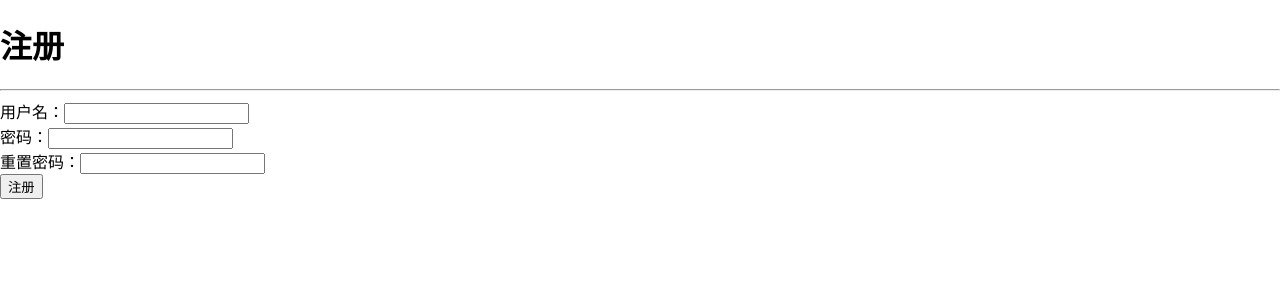
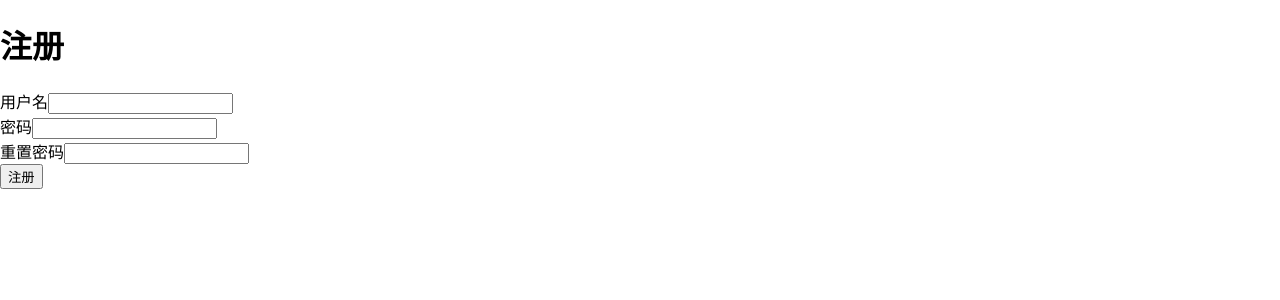
Before and after one commit to cnqinglin/next-demo, a Next.js app: page /sign_up in a window 1280 px wide. Shown: the top 300 px of the page. Built offline with nearby package versions, Linux system fonts and the light colour scheme.

Commit message:
同步代码（忽略一些小问题）

```diff
--- a/pages/api/v1/users.tsx
+++ b/pages/api/v1/users.tsx
@@ -1,30 +1,28 @@
-import { NextApiHandler, NextApiRequest, NextApiResponse } from "next";
-import { User } from 'src/entity/User'
-import { getDataBaseConnection } from "lib/getDataBaseConnection";
+import {NextApiHandler} from 'next';
+import {User} from '../../../src/entity/User';
+import {useEffect} from 'react';
+import md5 from 'md5';
+import { getDataBaseConnection } from 'lib/getDataBaseConnection';
 
-const Users: NextApiHandler = async (req: NextApiRequest, res: NextApiResponse) => {
-    const { username, password, passwordConfirmation } = req.body
-    const connection = await getDataBaseConnection()
-    const user = new User()
+const Posts: NextApiHandler = async (req, res) => {
+  const {username, password, passwordConfirmation} = req.body;
+  const connection = await getDataBaseConnection();// 第一次链接能不能用 get
+  res.setHeader('Content-Type', 'application/json; charset=utf-8');
+
+  const user = new User();
   user.username = username.trim();
   user.password = password;
   user.passwordConfirmation = passwordConfirmation;
-    res.setHeader('Content-Type', 'application/json;charset=utf-8')
-    user.validate()
-
+  await user.validate();
   if (user.hasErrors()) {
     res.statusCode = 422;
     res.write(JSON.stringify(user.errors));
   } else {
-        // user.passwordDigest =md5(user.password);
     await connection.manager.save(user);
     res.statusCode = 200;
-        res.write(JSON.stringify(user))
+    res.write(JSON.stringify(user));
   }
+  res.end();
+};
 
-    res.end()
-
-
-}
-
-export default Users;
+export default Posts;
--- a/pages/sign_up.tsx
+++ b/pages/sign_up.tsx
@@ -1,63 +1,77 @@
-import axios, { AxiosError, AxiosResponse } from "axios";
-import { NextPage } from "next";
-import { stringify } from "querystring";
-import { useCallback, useState } from "react";
+import {NextPage} from 'next';
+import {useCallback, useState} from 'react';
+import axios, {AxiosError, AxiosResponse} from 'axios';
 
 const SignUp: NextPage = () => {
   const [formData, setFormData] = useState({
     username: '',
     password: '',
     passwordConfirmation: ''
-    })
-
+  });
   const [errors, setErrors] = useState({
-        username: [],
-        password: [],
-        passwordConfirmation: []
-    })
-
+    username: [], password: [], passwordConfirmation: []
+  });
   const onSubmit = useCallback((e) => {
     e.preventDefault();
-        axios.post('api/v1/users', formData).then((res) => { console.log('res', res) }, (error) => {
+    axios.post(`/api/v1/users`, formData)
+      .then(() => {}, (error) => {
         if (error.response) {
-                const responses: AxiosResponse = error.response;
-                if (responses.status === 422) {
-                    setErrors({ ...errors, ...responses.data})
+          const response: AxiosResponse = error.response;
+          if (response.status === 422) {
+            console.log('response.data');
+            console.log(response.data);
+            setErrors({...errors, ...response.data});
           }
         }
-        }).catch((err) => { console.log('出错了'), err })
+      });
   }, [formData]);
   return (
+    <>
+      <h1>注册</h1>
+      <form onSubmit={onSubmit}>
         <div>
-            <div>
-                <h1>注册</h1>
-                <hr />
-                <label>用户名：<input type="text" value={formData.username} onChange={e => {
-                    setFormData({
+          <label>用户名
+            <input type="text" value={formData.username}
+              onChange={e => setFormData({
                 ...formData,
                 username: e.target.value
-                    })
-                }} /></label>
-                {errors.username?.length > 0 && <div>{errors.username.join(',')}</div>}
+              })}/>
+          </label>
+          {errors.username?.length > 0 && <div>
+            {errors.username.join(',')}
+          </div>}
         </div>
-            <div><label>密码：<input type="password" value={formData.password} onChange={e => {
-                setFormData({
+        <div>
+          <label>密码
+            <input type="password" value={formData.password}
+              onChange={e => setFormData({
                 ...formData,
                 password: e.target.value
-                })
-            }} /></label>
-                {errors.password?.length > 0 && <div>{errors.password.join(',')}</div>}
+              })}/>
+          </label>
+          {errors.password?.length > 0 && <div>
+            {errors.password.join(',')}
+          </div>}
         </div>
-            <div><label>重置密码：<input type="password" value={formData.passwordConfirmation} onChange={e => {
-                setFormData({
+        <div>
+          <label>重置密码
+            <input type="password" value={formData.passwordConfirmation}
+              onChange={e => setFormData({
                 ...formData,
                 passwordConfirmation: e.target.value
-                })
-            }} /></label>
-                {errors.passwordConfirmation?.length > 0 && <div>{errors.passwordConfirmation}</div>}
+              })}
+            />
+          </label>
+          {errors.passwordConfirmation?.length > 0 && <div>
+            {errors.passwordConfirmation.join(',')}
+          </div>}
         </div>
-            <button onClick={onSubmit}>注册</button>
+        <div>
+          <button type="submit">注册</button>
         </div>
-    )
-}
-export default SignUp
+      </form>
+    </>
+  );
+};
+
+export default SignUp;
--- a/src/entity/User.ts
+++ b/src/entity/User.ts
@@ -1,9 +1,18 @@
-import {Column, CreateDateColumn, Entity, UpdateDateColumn,OneToMany,PrimaryGeneratedColumn, BeforeInsert} from "typeorm";
-import { Post } from "./Post";
-import { Comment } from './Comment'
-import { getDataBaseConnection } from "lib/getDataBaseConnection";
+import {
+    BeforeInsert,
+    Column,
+    CreateDateColumn,
+    Entity,
+    JoinColumn, OneToMany,
+    OneToOne,
+    PrimaryGeneratedColumn, Unique,
+    UpdateDateColumn
+  } from 'typeorm';
+  import {Post} from './Post';
+  import {Comment} from './Comment';
   import md5 from 'md5';
   import _ from 'lodash';
+import { getDataBaseConnection } from 'lib/getDataBaseConnection';
 
   @Entity('users')
   export class User {
@@ -17,57 +26,54 @@ export class User {
     createdAt: Date;
     @UpdateDateColumn()
     updatedAt: Date;
-    @OneToMany(() => Post, post => post.author)
-    Posts: Post[];
-    @OneToMany(() => Comment, Comment => Comment.post)
+    @OneToMany(type => Post, post => post.author)
+    posts: Post[];
+    @OneToMany(type => Comment, comment => comment.user)
     comments: Comment[];
-
-    // 封装报错信息
     errors = {
       username: [] as string[],
       password: [] as string[],
-        passwordConfirmation: [] as string[],
-    }
-
+      passwordConfirmation: [] as string[]
+    };
     password: string;
     passwordConfirmation: string;
 
     async validate() {
       if (this.username.trim() === '') {
-            this.errors.username.push('用户名不能为空')
+        this.errors.username.push('不能为空');
       }
       if (!/[a-zA-Z0-9]/.test(this.username.trim())) {
-            this.errors.username.push('用户名格式不正确')
+        this.errors.username.push('格式不合法');
       }
       if (this.username.trim().length > 42) {
-            this.errors.username.push('用户名长度过长')
+        this.errors.username.push('太长');
       }
-        if (this.username.trim().length < 3) {
-            this.errors.username.push('用户名长度过短')
+      if (this.username.trim().length <= 3) {
+        this.errors.username.push('太短');
       }
-        let found = await (await getDataBaseConnection()).manager.find(User, { username: this.username });
+      const found = await (await getDataBaseConnection()).manager.find(
+        User, {username: this.username});
       if (found.length > 0) {
-            this.errors.username.push('用户名长度过短hhhh')
+        this.errors.username.push('已存在，不能重复注册');
       }
       if (this.password === '') {
-            this.errors.password.push('密码不能为空')
+        this.errors.password.push('不能为空');
       }
-        // ui.username = username;
       if (this.password !== this.passwordConfirmation) {
-            this.errors.passwordConfirmation.push('密码不匹配')
+        this.errors.passwordConfirmation.push('密码不匹配');
       }
     }
+
     hasErrors() {
       return !!Object.values(this.errors).find(v => v.length > 0);
     }
 
-    // 注释器：在保存之前创建passeordDigest
     @BeforeInsert()
     generatePasswordDigest() {
       this.passwordDigest = md5(this.password);
     }
 
     toJSON() {
-        return _.omit(this,['password','passwordConfirmation','passwordDigest','errors'])
+      return _.omit(this, ['password', 'passwordConfirmation', 'passwordDigest', 'errors']);
     }
   }
```
Also changed, not shown: 1 other file (tests, documents, lock files or other folders). Lines whose indentation alone changed are shown as unchanged.
